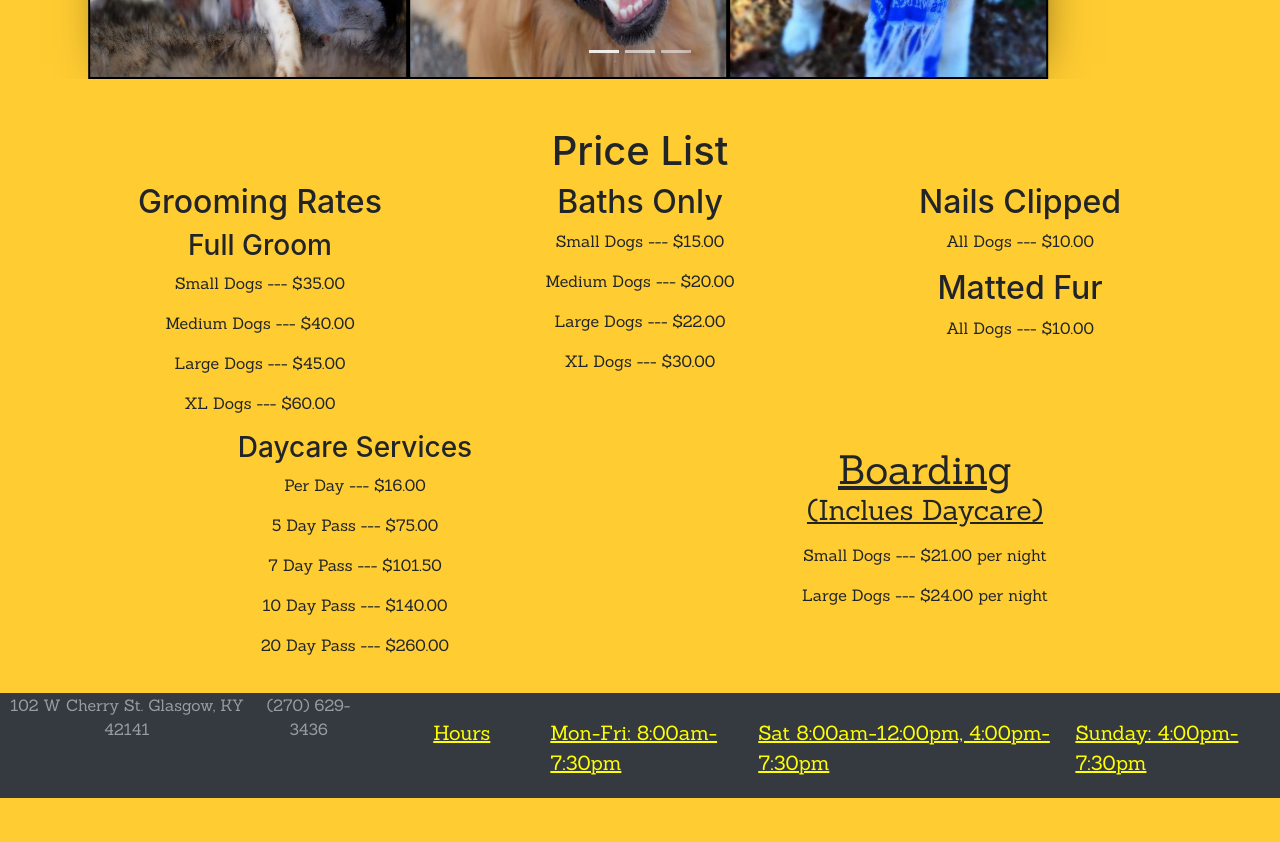
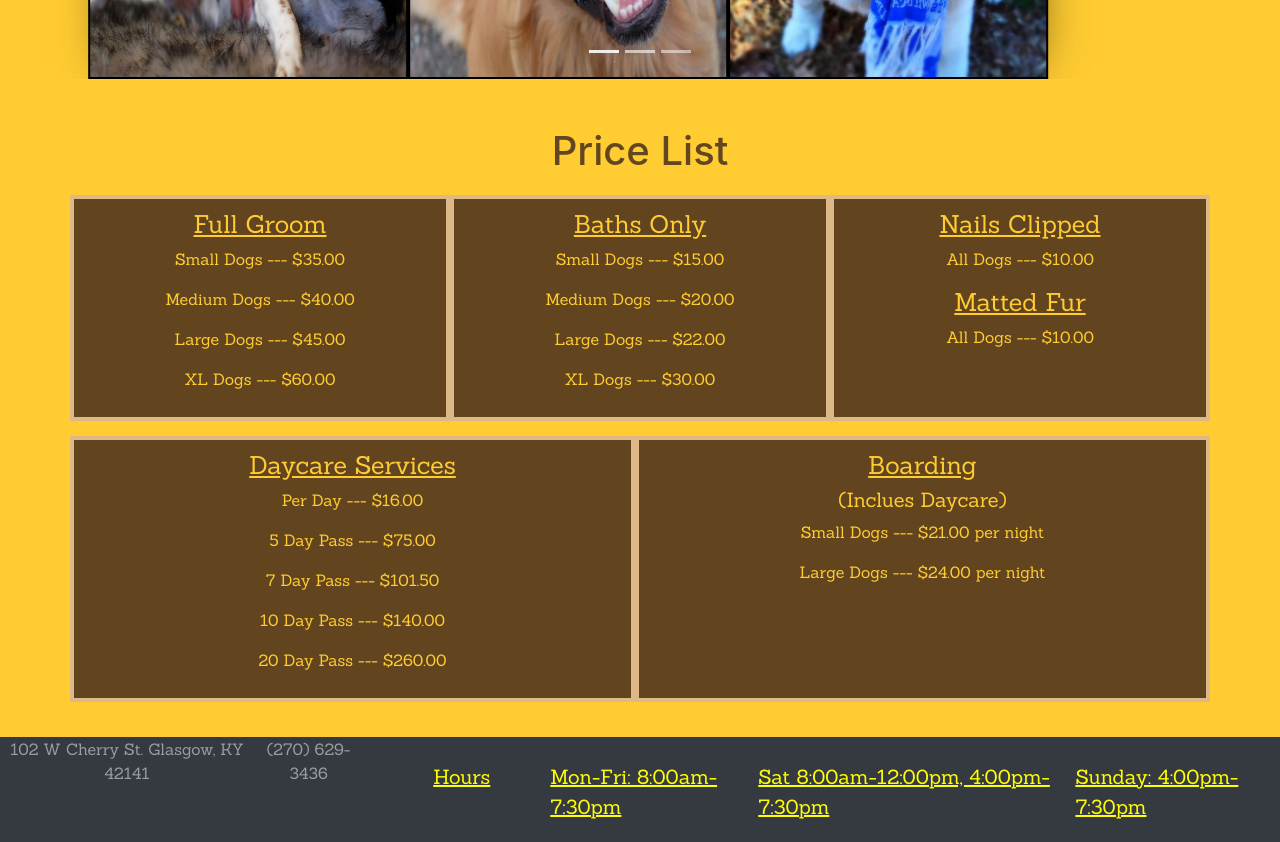
Before and after one commit to alexandershearer/Zinkys-App, a React (Create React App) app: page / in a window 1280 px wide. Shown: the part 1220-2062 px from the top of the page. Before the commit the page ends 2018 px from the top, so only its background shows below. Built offline with nearby package versions, Linux system fonts and the light colour scheme.

Commit message:
Added CSS to home page Pricelist and Doggy Daycare tab

```diff
--- a/src/Home.js
+++ b/src/Home.js
@@ -38,10 +38,9 @@ class Home extends Component {
                     <h1 className='title'>Price List</h1>
                 </div>
         <Row id="row">
-             <Col id='box'>
+             <Col id='box1'>
 
-                <h2 id='priceHeader'>Grooming Rates</h2>
-                <h3>Full Groom</h3>
+                <h3 id='priceHeader'>Full Groom</h3>
                 <p id='ptext'>Small Dogs --- $35.00</p>
                 <p>Medium Dogs --- $40.00</p>
                 <p>Large Dogs --- $45.00</p>
@@ -49,14 +48,14 @@ class Home extends Component {
 
             </Col>
 
-            <Col id='box'>
+            <Col id='box2'>
                 <h2 id='priceHeader'>Baths Only</h2>
                 <p>Small Dogs --- $15.00</p>
                 <p>Medium Dogs --- $20.00</p>
                 <p>Large Dogs --- $22.00</p>
                 <p>XL Dogs --- $30.00</p>
             </Col>
-            <Col id='box'>
+            <Col id='box3'>
                 <h2 id='priceHeader'>Nails Clipped</h2>
                 <p>All Dogs --- $10.00</p>
                 <h2 id='priceHeader'>Matted Fur</h2>
@@ -64,8 +63,8 @@ class Home extends Component {
             </Col>
         </Row>
         <Row id="row">
-            <Col id='box'>
-                <h3 id="services">Daycare Services</h3>
+            <Col id='box4'>
+                <h3 id="priceHeader">Daycare Services</h3>
                 <p>Per Day --- $16.00</p>
                 <p>5 Day Pass --- $75.00</p>
                 <p>7 Day Pass --- $101.50</p>
@@ -74,8 +73,8 @@ class Home extends Component {
             </Col>
 
 
-            <Col id='box'>
-                <h1 id="boardingTitle">Boarding <h3>(Inclues Daycare)</h3></h1>
+            <Col id='box5'>
+                <h1 id="priceHeader">Boarding</h1> <h3 id='priceHeader1'>(Inclues Daycare)</h3>
                 <p>Small Dogs --- $21.00 per night</p>
                 <p>Large Dogs --- $24.00 per night</p>
             </Col>
--- a/src/doggyDaycare.css
+++ b/src/doggyDaycare.css
@@ -5,7 +5,7 @@
 
 #groupOne {
     text-align: center;
-    max-width: 680px;
+    max-width: 900px;
     margin: 0 auto;
 }
 
@@ -16,43 +16,21 @@
 }
 
 #pictureOne {
-  height: 400px;
-  width: 500px;
-  margin-left:400px;
-  margin-bottom: 50px;
-  border-radius: 40%;
-  box-shadow: -5px 10px 69px -12px rgba(0,0,0,0.75);
-  border: 2px double rgba(61, 38, 27, 0.808);
-}
+    height: 250px;
+    width: 300px;
+    float: left;
+  }
 
 #pictureTwo {
-  height: 450px;
-  width: 500px;
+  height: 250px;
+  width: 300px;
   float: left;
 }
 
 #pictureThree {
-    height: 400px;
-    width: 450px;
-    border-radius: 50%;
-    margin-right: 80px;
-    margin-bottom: 90px;
-    margin-top: 250px;
-    margin-left: 40px;
-    border-radius: 40%;
-    box-shadow: -5px 10px 69px -12px rgba(0,0,0,0.75);
-    border: 2px double rgba(61, 38, 27, 0.808);
-}
-
-#pictureFour {
-  height: 400px;
-  width: 450px;
-  margin-right: 80px;
-  margin-top: -100px;
+  height: 250px;
+  width: 300px;
   float: left;
-  border-radius: 40%;
-  box-shadow: -5px 10px 69px -12px rgba(0,0,0,0.75);
-  border: 2px double rgba(61, 38, 27, 0.808);
 }
 
 /* #topPar { */
@@ -74,7 +52,7 @@
 
 #daycareServices {
     text-decoration: underline;
-    margin: 20px;
+    margin-top: 250px;
 }
 
 #enrollment {
--- a/src/doggyDaycare.js
+++ b/src/doggyDaycare.js
@@ -14,19 +14,18 @@ class doggyDaycare extends Component {
                 <div id='groupOne' >
 
                 <p id="topPar">
-                    We pride in our Doggy Daycare program at Zinky's. We hate to think of a pup sitting at home all day when they could be at Zinky's playing with their dog friends and getting some much needed exercise! We know people lead very busy lives, let us walk your pup and give him/her attention while you're off to work making money for all those treats you have to buy them! Have class in the morning? We offer half days of daycare too! We're here to meet your and your furbabies needs.
+                    We pride in our Doggy Daycare program at Zinky's. We hate to think of a pup sitting at home all day when they could be at Zinky's playing with their dog friends and getting some much needed exercise! We know people lead very busy lives, let us walk your pup and give him/her attention while you're off to work making money for all those treats you have to buy them!
                      </p>
 
-                     {/* <img id='pictureTwo' src={Zinkys31} /> */}
+                      <img id='pictureOne' src={Zinkys26} />
+                      <img id='pictureTwo' src={Zinkys31} />
+                      <img id='pictureThree' src={Zinkys35} />
                 </div>
 
-                <div id='groupTwo'>
 
-                {/* <img id='pictureThree' src={Zinkys26} /> */}
-                {/* <p id="bottomPar">We love to be able to play outside with all of our visitors. We have two play areas outside, one for our small pups and the other for our large pups. But when it's too hot, too cold, or raining, we have two large play areas inside as well! Nothing will stop the fun here at Zinky's!</p> */}
                 {/* <img id='pictureFour' src={Zinkys12} />  */}
 
-                </div>
+               <br></br>
                 <div id="prices">
 
 
--- a/src/home.css
+++ b/src/home.css
@@ -86,6 +86,66 @@ left: 10%;
     padding-bottom: 20px;
 }
 
+#box1 {
+    background-color: rgba(61, 38, 27, 0.808);
+    border: 4px solid burlywood;
+    color: #ffcc32;
+    margin-bottom: 15px;
+    padding: 10px;
+    font-family: 'Sanchez', serif;
+}
+
+#box2 {
+    background-color: rgba(61, 38, 27, 0.808);
+    border: 4px solid burlywood;
+    color: #ffcc32;
+    margin-bottom: 15px;
+    padding: 10px;
+    font-family: 'Sanchez', serif;
+}
+
+#box3 {
+    background-color: rgba(61, 38, 27, 0.808);
+    border: 4px solid burlywood;
+    color: #ffcc32;
+    margin-bottom: 15px;
+    padding: 10px;
+    font-family: 'Sanchez', serif;
+}
+
+#box4 {
+    background-color: rgba(61, 38, 27, 0.808);
+    border: 4px solid burlywood;
+    color: #ffcc32;
+    margin-bottom: 15px;
+    padding: 10px;
+    font-family: 'Sanchez', serif;
+}
+
+#box5 {
+    background-color: rgba(61, 38, 27, 0.808);
+    border: 4px solid burlywood;
+    color: #ffcc32;
+    margin-bottom: 15px;
+    padding-top: 10px;
+    font-family: 'Sanchez', serif;
+}
+
+#priceHeader {
+    font-size: 25px;
+    text-decoration: underline;
+}
+
+#priceHeader1 {
+    font-size: 20px;
+    text-decoration: none;
+}
+
+.title {
+    color: rgba(61, 38, 27, 0.808);;
+    margin-bottom: 20px;
+}
+
 
 
 @media only screen and (max-width: 1250px) {
```
